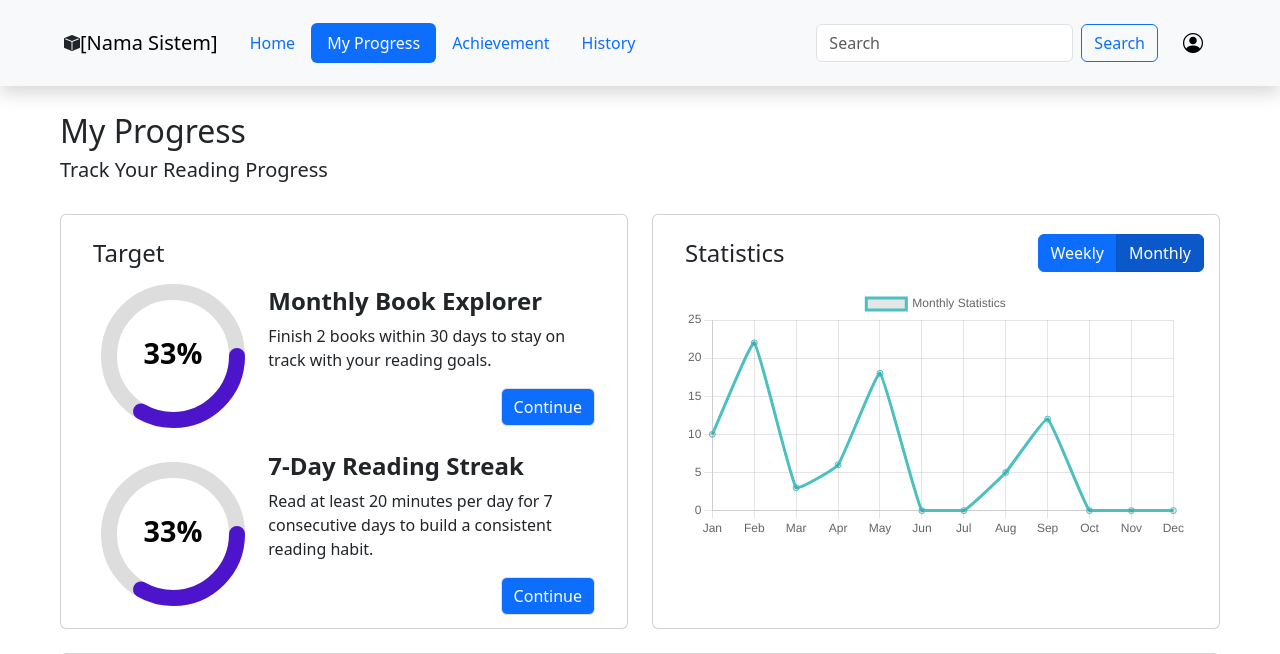
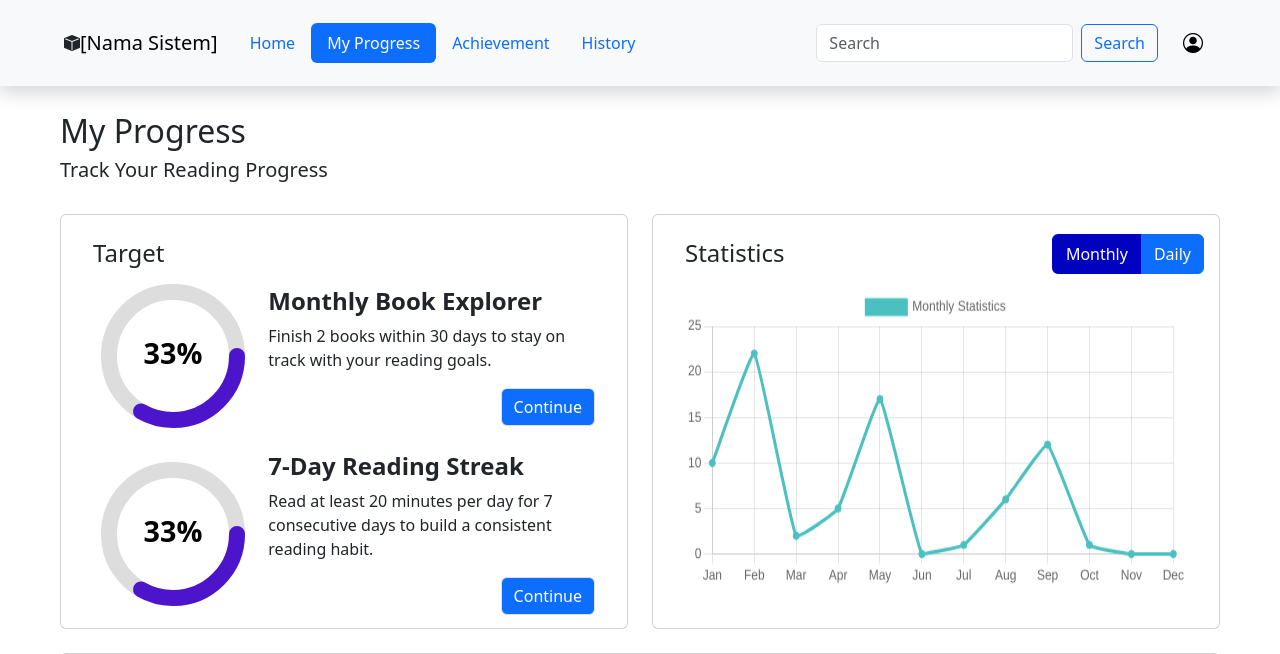
Before and after one commit to jovinjuan/web-project, a PHP site: page /myprogress.php in a window 1280 px wide. Shown: the top 654 px of the page. Run offline with PHP 8.4, Linux system fonts and the light colour scheme.

Commit message:
Update myprogress.php

```diff
--- a/myprogress.php
+++ b/myprogress.php
@@ -22,6 +22,11 @@
     />
     <script src="https://cdn.jsdelivr.net/npm/chart.js"></script>
     <style>
+      canvas {
+        width: 100% !important;
+        height: 300px !important;
+        max-width: 100%;
+      }
       /* Membatasi deskripsi agar tidak melebihi beberapa baris */
       .card-text {
         overflow: hidden;
@@ -31,6 +36,11 @@
         display: box;
         line-clamp: 4;
         box-orient: vertical;
+      }
+      .active-btn {
+        background-color: rgb(1, 1, 192);
+        color: white;
+        border: 2px solid rgb(1, 1, 192);
       }
       .card-title {
         overflow: hidden;
@@ -136,7 +146,7 @@
               <div class="card-body">
                 <h4 class="card-title">Target</h4>
                 <!-- Ring Chart 1 -->
-                <div class="row align-items-center mb-3 mt-">
+                <div class="row align-items-center mb-3">
                   <div class="col-4">
                     <svg width="160" height="160" viewBox="0 0 100 100">
                       <!-- Background Circle -->
@@ -261,20 +271,20 @@
                 <h6 class="card-subtitle mb-2 text-body-secondary"></h6>
                 <p class="card-text"></p>
                 <div class="btn-group mt-1 statisticsToggle">
-                  <button id="weeklyBtn" class="btn btn-primary">Weekly</button>
-                  <button id="monthlyBtn" class="btn btn-primary active">
+                  <button class="btn btn-primary active-btn" id="monthlyBtn">
                     Monthly
                   </button>
+                  <button class="btn btn-primary" id="dailyBtn">Daily</button>
                 </div>
-                <canvas id="statsLineChart" width="400" height="200"></canvas>
+                <canvas id="myChart"></canvas>
                 <script>
-                  window.onload = function () {
                   const ctx = document
-                      .getElementById("statsLineChart")
+                    .getElementById("myChart")
                     .getContext("2d");
 
-                    // Set up statistik
-                    const labels = [
+                  // Default Monthly Data
+                  let monthlyData = {
+                    labels: [
                       "Jan",
                       "Feb",
                       "Mar",
@@ -287,34 +297,77 @@
                       "Oct",
                       "Nov",
                       "Dec",
-                    ];
-                    const data = {
-                      labels: labels,
+                    ],
                     datasets: [
                       {
                         label: "Monthly Statistics",
-                          data: [10, 22, 3, 6, 18, 0, 0, 5, 12, 0, 0, 0],
-                          fill: false,
+                        data: [10, 22, 2, 5, 17, 0, 1, 6, 12, 1, 0, 0],
                         borderColor: "rgb(75, 192, 192)",
+                        backgroundColor: "rgb(75, 192, 192)",
                         tension: 0.1,
                       },
                     ],
                   };
-                    // Config Statistik
-                    const config = {
+
+                  let dailyData = {
+                    labels: [
+                      "Monday",
+                      "Tuesday",
+                      "Wednesday",
+                      "Thursday",
+                      "Friday",
+                      "Saturday",
+                      "Sunday",
+                    ],
+                    datasets: [
+                      {
+                        label: "Daily Statistics",
+                        data: [5, 12, 7, 9, 3, 5, 2],
+                        borderColor: "purple",
+                        backgroundColor: "purple",
+                        tension: 0.1,
+                      },
+                    ],
+                  };
+
+                  let chart = new Chart(ctx, {
                     type: "line",
-                      data: data,
-                    };
-                    // Buat Statistik
-                    new Chart(ctx, config);
-                  };
+                    data: monthlyData,
+                    options: { responsive: true },
+                  });
+
+                  document
+                    .getElementById("dailyBtn")
+                    .addEventListener("click", function () {
+                      chart.data = dailyData;
+                      chart.update();
+                      toggleActive(this);
+                    });
+
+                  document
+                    .getElementById("monthlyBtn")
+                    .addEventListener("click", function () {
+                      chart.data = monthlyData;
+                      chart.update();
+                      toggleActive(this);
+                    });
+
+                  function toggleActive(button) {
+                    document
+                      .getElementById("dailyBtn")
+                      .classList.remove("active-btn");
+                    document
+                      .getElementById("monthlyBtn")
+                      .classList.remove("active-btn");
+                    button.classList.add("active-btn");
+                  }
                 </script>
               </div>
             </div>
           </div>
           <!-- In Progress -->
           <div class="col">
-            <div class="card px-3 pt-2">
+            <div class="card px-3 py-2 mb-5">
               <div class="card-body">
                 <h4 class="card-title">In Progress</h4>
                 <h6 class="card-subtitle mb-2 text-body-secondary"></h6>
```
Lines whose indentation alone changed are shown as unchanged.
